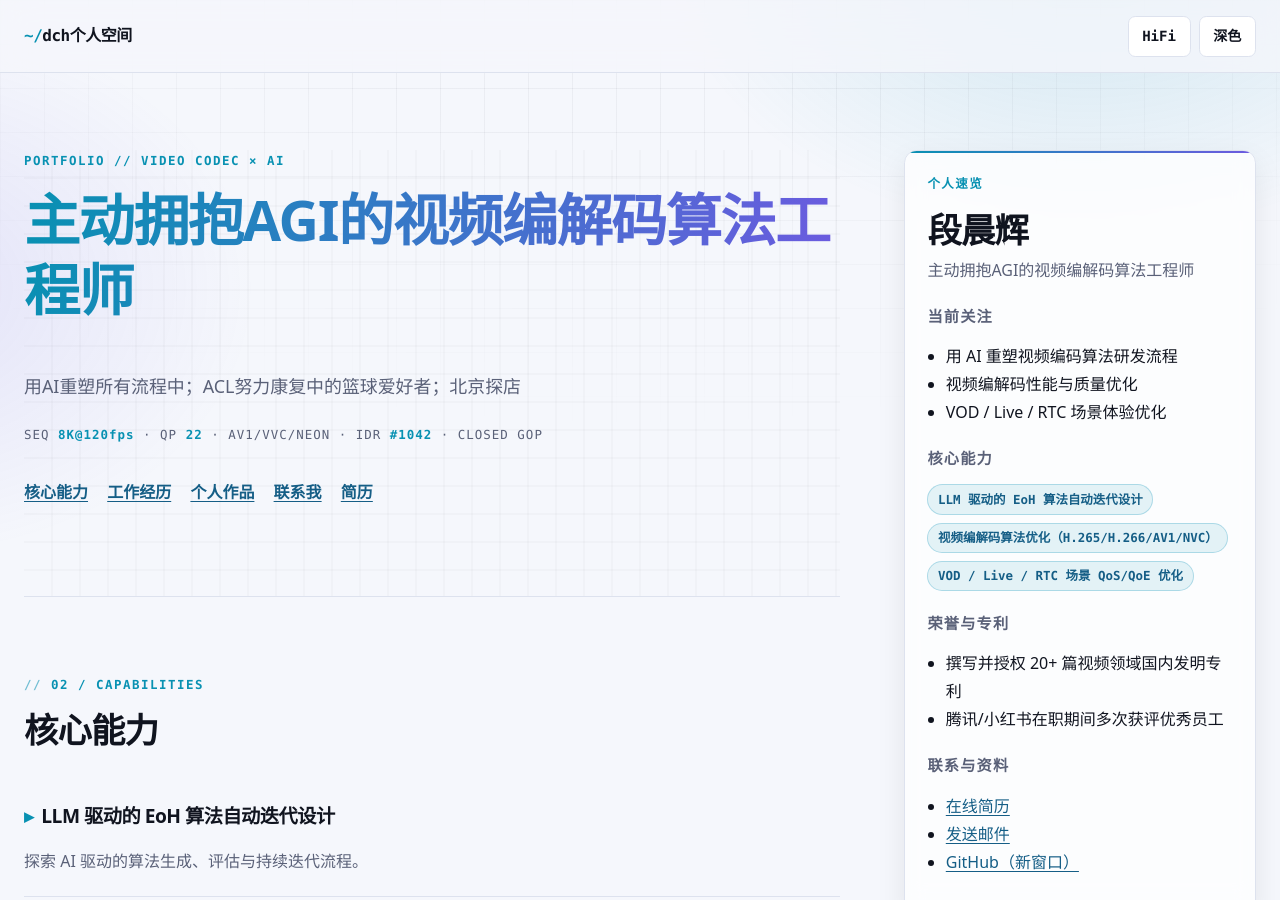
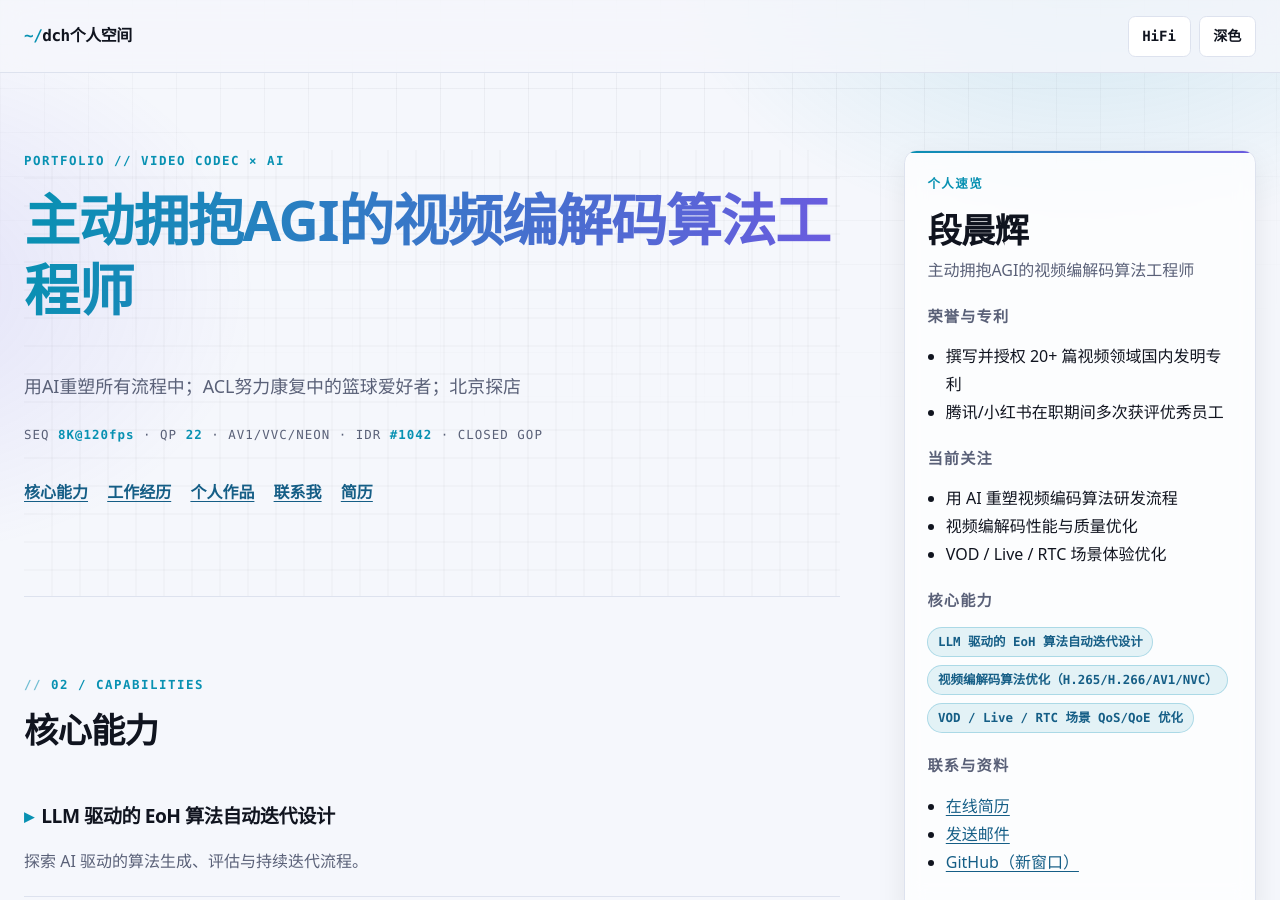
Before and after one commit to bitchenhui/bitchenhui.github.io, a Jekyll site: the page built from index.html, in a window 1280 px wide and 900 px high. Built offline with Jekyll 4.4.1, drawn with Linux system fonts in a browser that asks for light colours.

Commit message:
refactor: move honors to the top of profile card
Place honors right under name and role so the quick-view block
leads with credentials; follow with focus, skills and links.

```diff
--- a/_includes/profile-card.html
+++ b/_includes/profile-card.html
@@ -6,6 +6,13 @@
   <p class="eyebrow">个人速览</p>
   <h2 id="profile-card-title">{{ site.author.name | escape }}</h2>
   <p class="profile-card__role">{{ site.author.role | escape }}</p>
+
+  {% if site.data.honors and site.data.honors != empty %}
+    <h3>荣誉与专利</h3>
+    <ul class="profile-card__list" aria-label="荣誉与专利">
+      {% for honor in site.data.honors %}<li>{{ honor | escape }}</li>{% endfor %}
+    </ul>
+  {% endif %}
 
   {% if site.current_focus and site.current_focus != empty %}
     <h3>当前关注</h3>
@@ -21,13 +28,6 @@
     </ul>
   {% endif %}
 
-  {% if site.data.honors and site.data.honors != empty %}
-    <h3>荣誉与专利</h3>
-    <ul class="profile-card__list" aria-label="荣誉与专利">
-      {% for honor in site.data.honors %}<li>{{ honor | escape }}</li>{% endfor %}
-    </ul>
-  {% endif %}
-
   {% if email != "" or github != "" or linkedin != "" or resume_url != "" %}
     <h3>联系与资料</h3>
     <ul class="profile-card__links">
```
